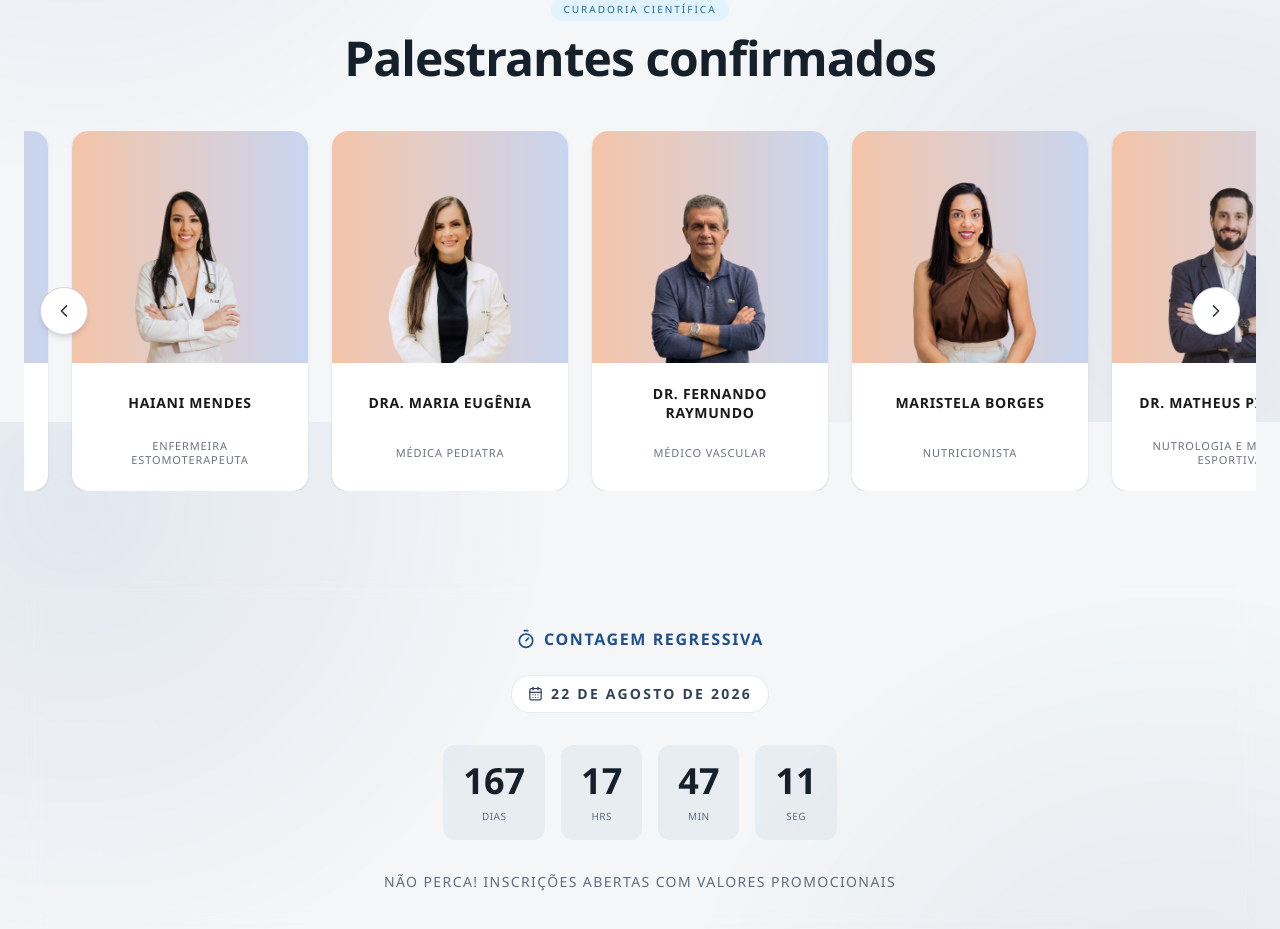
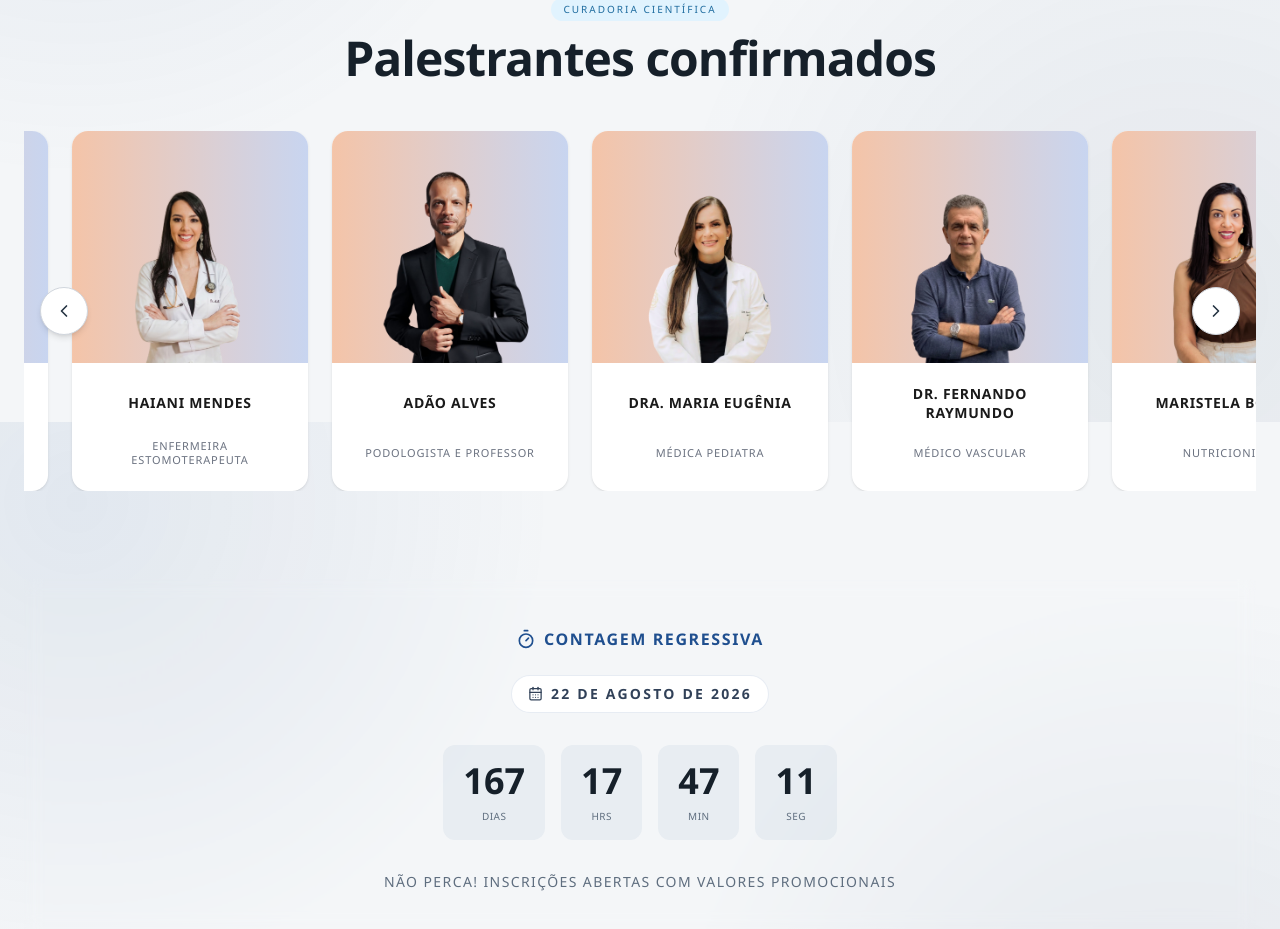
Before and after one commit to gpPacheco/cipmp, a Next.js app: page / in a window 1280 px wide. Shown: the part 1978-2907 px from the top of the page. Built offline with nearby package versions, Linux system fonts and the light colour scheme.

Commit message:
feat: adiciona novo palestrante Adão Alves e corrige nome do arquivo da foto do Dr. Marcelo Cruz

```diff
--- a/src/components/Speakers.tsx
+++ b/src/components/Speakers.tsx
@@ -28,7 +28,7 @@ const speakers: Speaker[] = [
     {
     name: "Dr. Marcelo Cruz",
     specialty: "Ortopedia & Traumatologia",
-    photo: "/p2.PNG",
+    photo: "/p2.png",
       imageWidth: 260,
       imageHeight: 260,
         imageMarginTop: 45,
@@ -41,14 +41,14 @@ const speakers: Speaker[] = [
       imageHeight: 260,
         imageMarginTop: 52,
   },
-  //   {
-  //   name: "Rogério de Augusto",
-  //   specialty: "Fisioterapeuta Sesi Franca Basquete",
-  //   photo: "/p1.PNG",
-  //     imageWidth: 260,
-  //     imageHeight: 260,
-  //       imageMarginTop: 50,
-  // },
+    {
+    name: "Adão Alves",
+    specialty: "Podologista e professor",
+    photo: "/p12.PNG",
+      imageWidth: 260,
+      imageHeight: 260,
+        imageMarginTop: 50,
+  },
   {
     name: "Dra. Maria Eugênia",
     specialty: "Médica Pediatra",
```
Also changed, not shown: public/p12.png (added).
